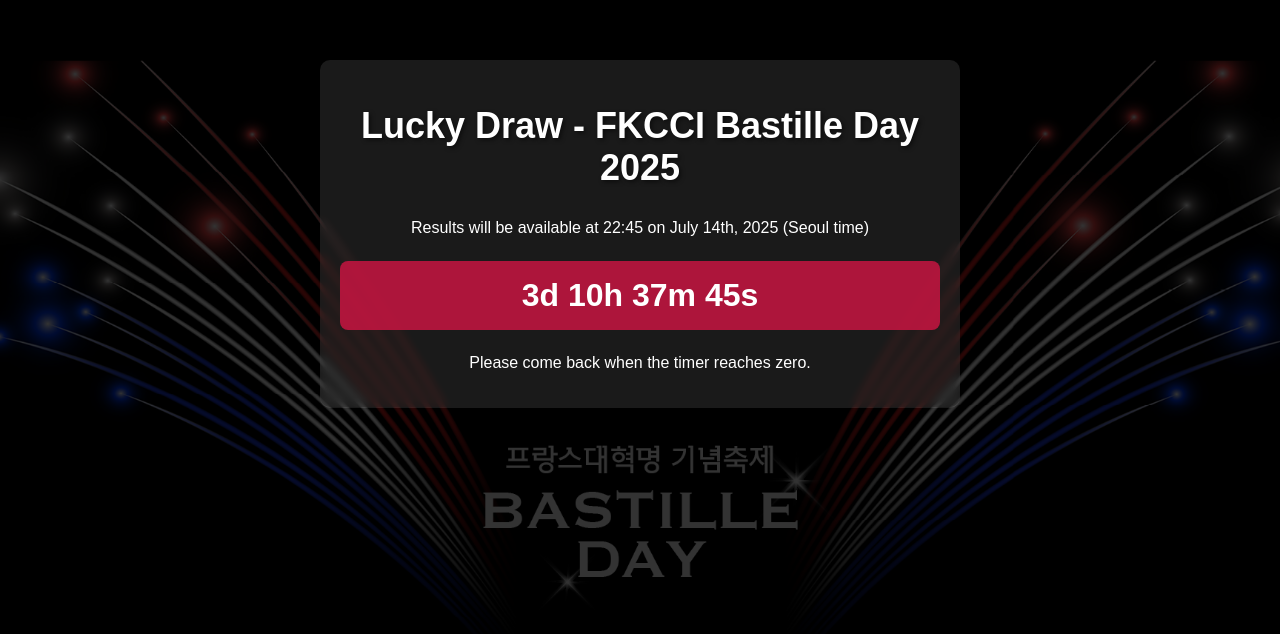
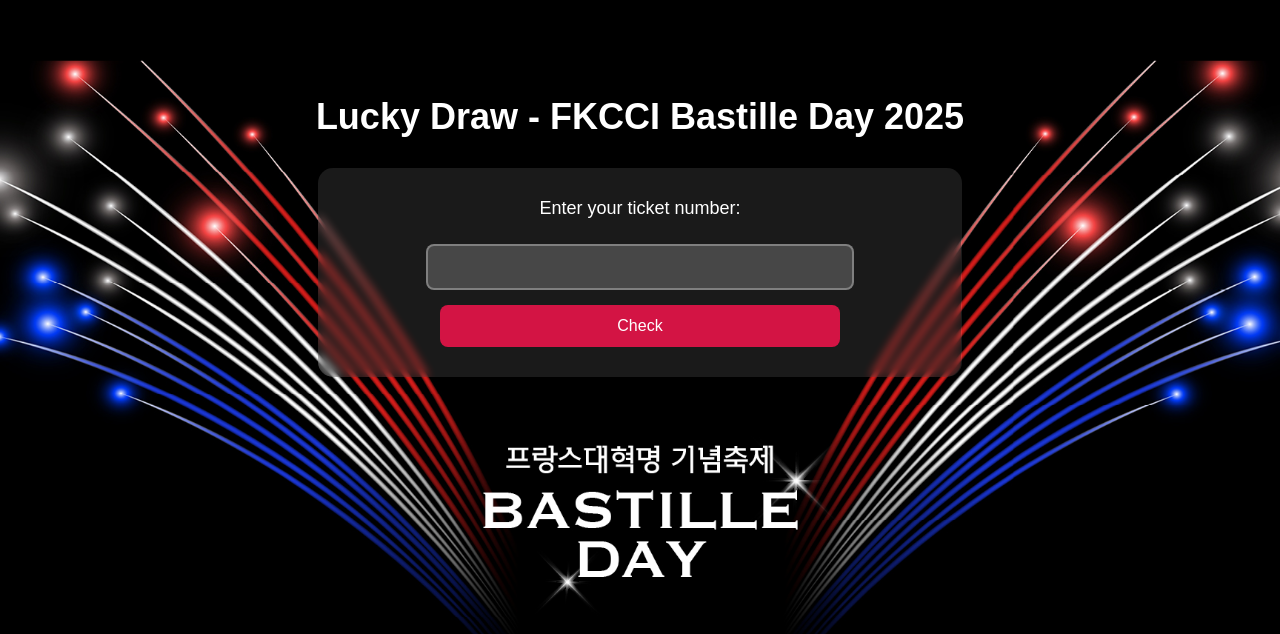
Before and after one commit to FKCCI/Lucky-draw, a website: page index.html in a window 1280 px wide. Shown: the part 166-800 px from the top of the page. Drawn offline with Linux system fonts and the light colour scheme; no server answers.

Commit message:
Update index.html

```diff
--- a/index.html
+++ b/index.html
@@ -72,7 +72,7 @@
 
     <script>
         function updateTimer() {
-            const targetDate = new Date('2025-07-14T22:45:00+09:00');
+            const targetDate = new Date('2024-07-14T22:45:00+09:00');
             const now = new Date();
             const difference = targetDate - now;
 
```
